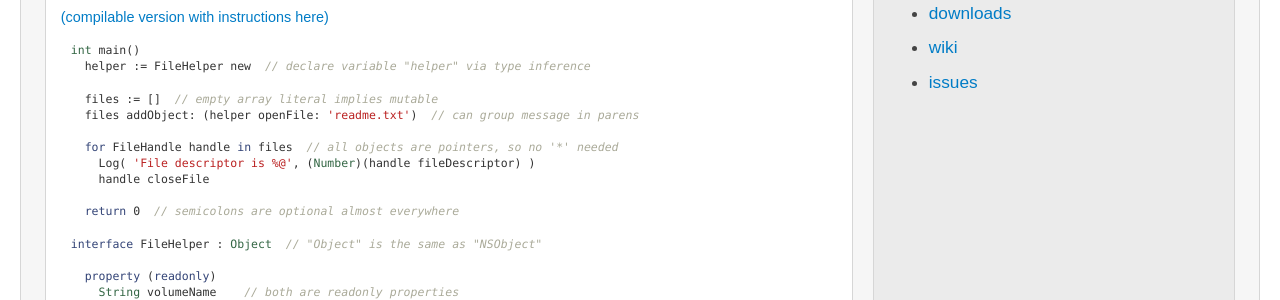
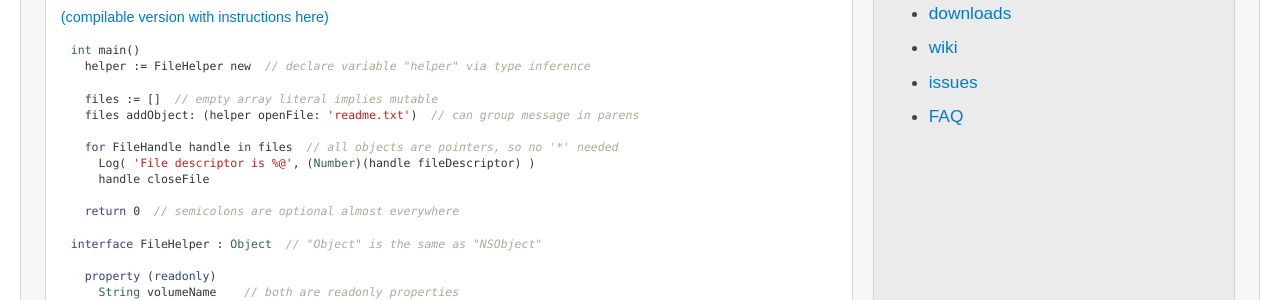
Before and after one commit to eerolanguage/eerolanguage.github.com, a Jekyll site: the page built from index.html, in a window 1280 px wide. Shown: the part 362-662 px from the top of the page. Built offline with Jekyll 4.4.1, drawn with Linux system fonts in a browser that asks for light colours; some web fonts are replaced.

Commit message:
Added reference to new FAQ

```diff
--- a/_includes/github.html
+++ b/_includes/github.html
@@ -8,5 +8,6 @@
     <li><a href="https://github.com/eerolanguage/eero/downloads">downloads</a></li>
     <li><a href="https://github.com/eerolanguage/eero/wiki">wiki</a></li>
     <li><a href="https://github.com/eerolanguage/eero/issues">issues</a></li>
+    <li><a href="https://github.com/eerolanguage/eero/wiki/FAQ">FAQ</a></li>
   </ul>
 </div>
```
